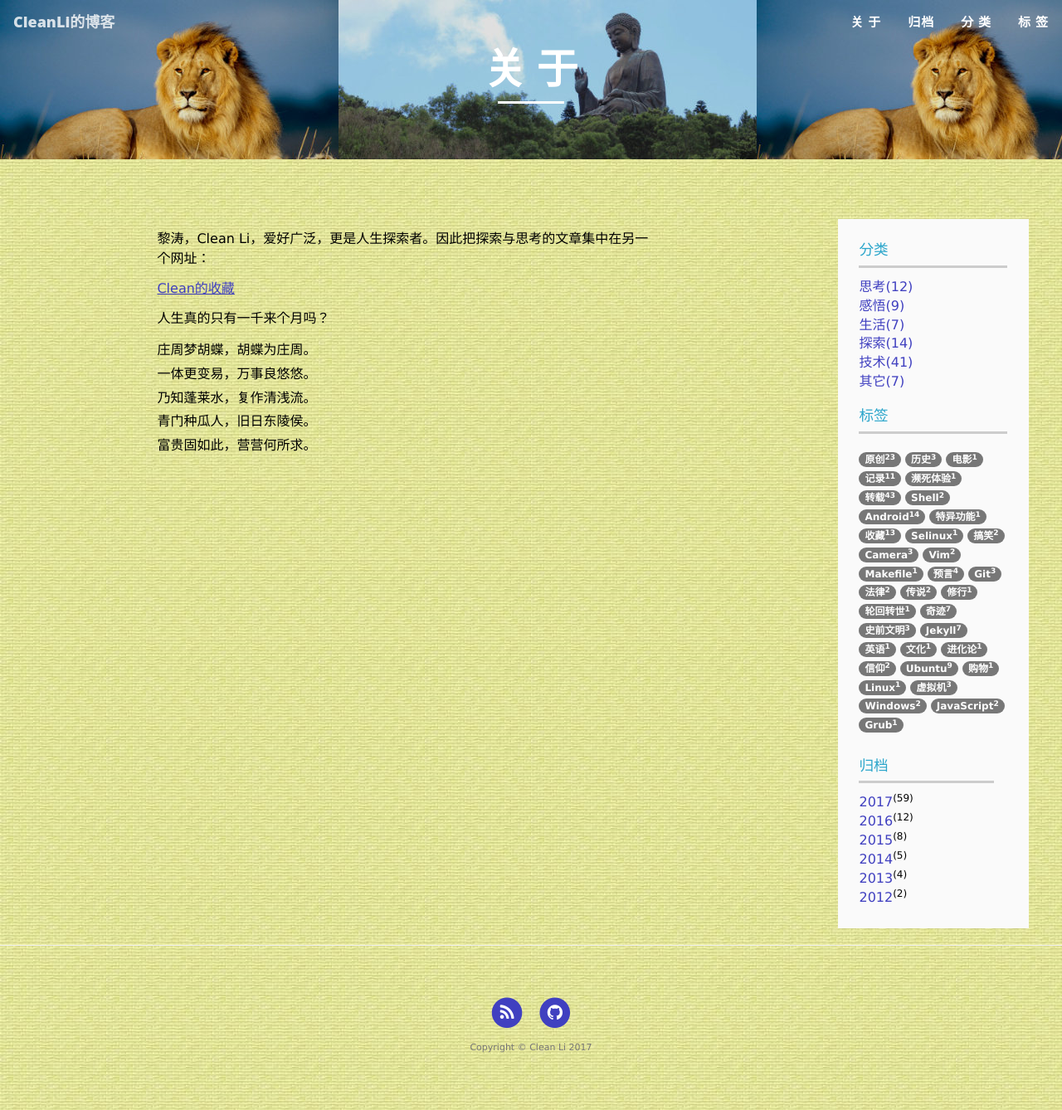
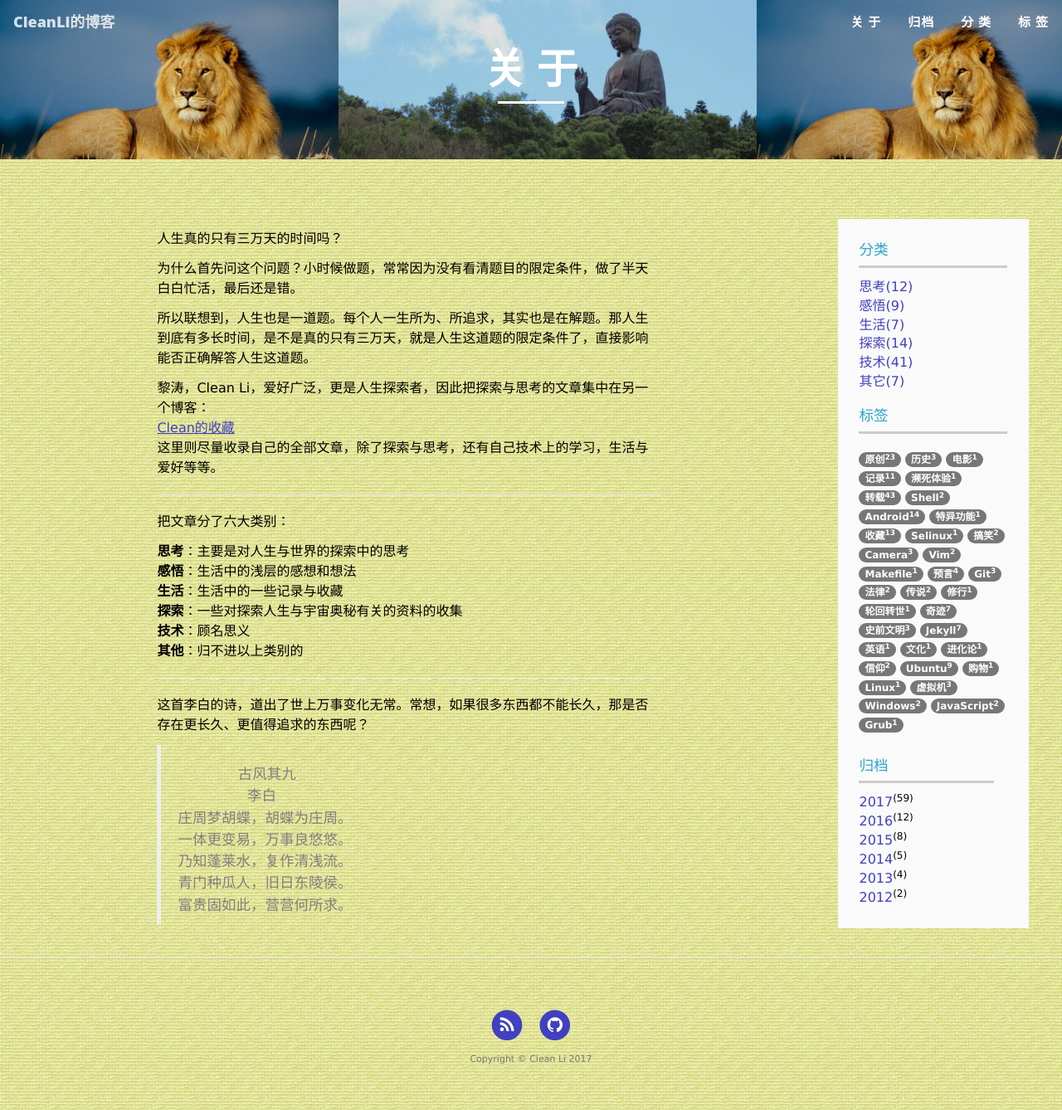
Before and after one commit to cleanli/cleanhome, a Jekyll site: the page built from about.md, in a window 1280 px wide. Shown: the whole page at 83% size. Built offline with Jekyll 4.4.1, drawn with Linux system fonts in a browser that asks for light colours.

Commit message:
update about

```diff
--- a/about.md
+++ b/about.md
@@ -3,21 +3,33 @@ layout: page
 title: "关 于"
 header-img: "img/post-bg-02.jpg"
 ---
-黎涛，Clean Li，爱好广泛，更是人生探索者。因此把探索与思考的文章集中在另一个网址：
+人生真的只有三万天的时间吗？
 
-[Clean的收藏](https://longhistory.github.io/clean_collecting/index.html)
+为什么首先问这个问题？小时候做题，常常因为没有看清题目的限定条件，做了半天白白忙活，最后还是错。
 
-人生真的只有一千来个月吗？
+所以联想到，人生也是一道题。每个人一生所为、所追求，其实也是在解题。那人生到底有多长时间，是不是真的只有三万天，就是人生这道题的限定条件了，直接影响能否正确解答人生这道题。
 
-<div align="left">
+黎涛，Clean Li，爱好广泛，更是人生探索者，因此把探索与思考的文章集中在另一个博客：<br>
+[Clean的收藏](https://longhistory.github.io/clean_collecting/index.html)<br>
+这里则尽量收录自己的全部文章，除了探索与思考，还有自己技术上的学习，生活与爱好等等。
 
+---
+把文章分了六大类别：<br>
+
+**思考**：主要是对人生与世界的探索中的思考<br>
+**感悟**：生活中的浅层的感想和想法<br>
+**生活**：生活中的一些记录与收藏<br>
+**探索**：一些对探索人生与宇宙奥秘有关的资料的收集<br>
+**技术**：顾名思义<br>
+**其他**：归不进以上类别的<br>
+
+---
+这首李白的诗，道出了世上万事变化无常。常想，如果很多东西都不能长久，那是否存在更长久、更值得追求的东西呢？
+
+> &nbsp;&nbsp;&nbsp;&nbsp;&nbsp;&nbsp;&nbsp;&nbsp;&nbsp;&nbsp;&nbsp;&nbsp;&nbsp;古风其九<br>
+ &nbsp;&nbsp;&nbsp;&nbsp;&nbsp;&nbsp;&nbsp;&nbsp;&nbsp;&nbsp;&nbsp;&nbsp;&nbsp;&nbsp;&nbsp;李白<br>
 庄周梦胡蝶，胡蝶为庄周。<br>
-
 一体更变易，万事良悠悠。<br>
-
 乃知蓬莱水，复作清浅流。<br>
-
 青门种瓜人，旧日东陵侯。<br>
-
 富贵固如此，营营何所求。<br>
-</div>
```
